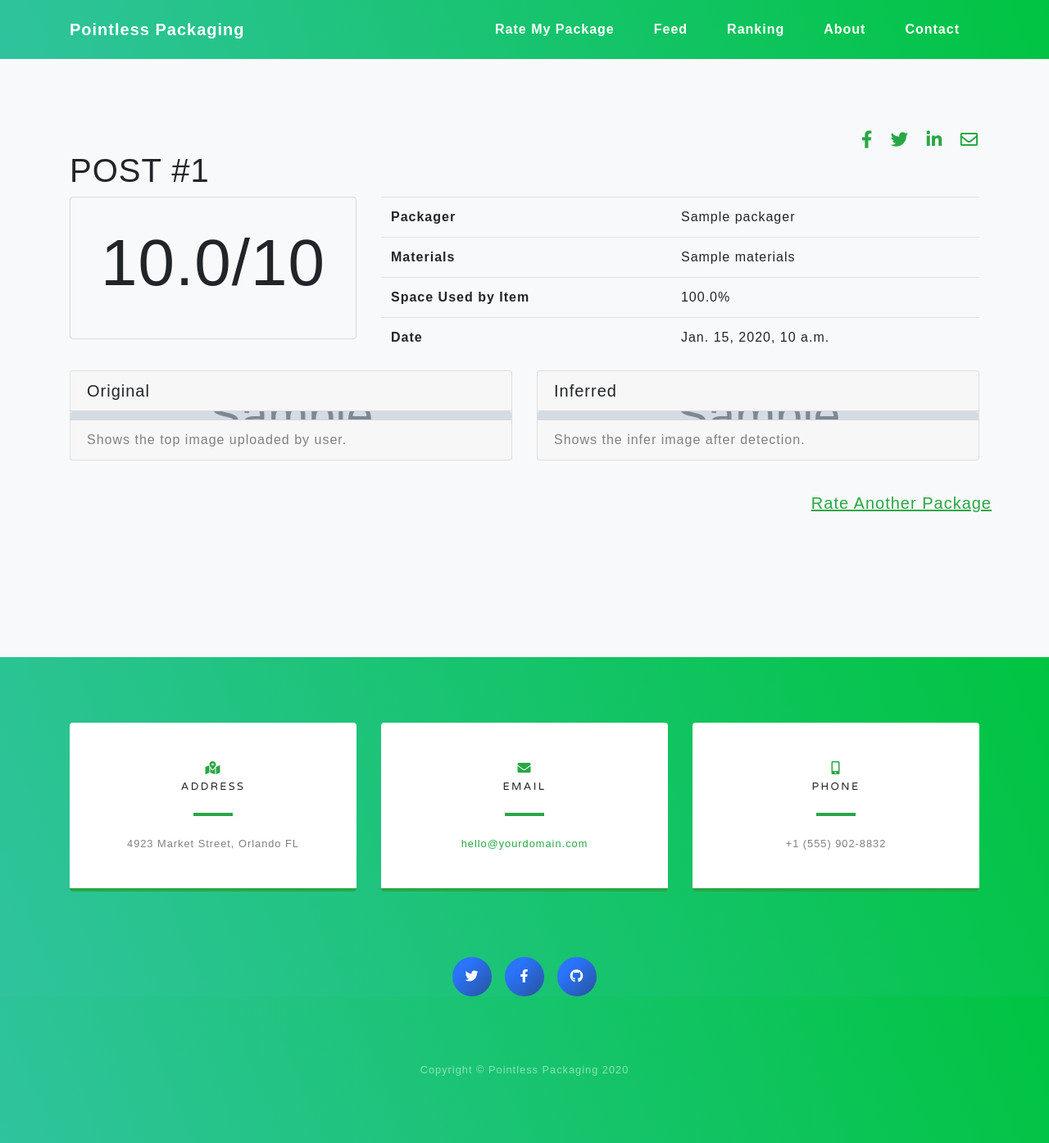
After one commit to PointlessPackaging/pointlesspackaging, a Django app: template PP_APP/server/frontend/templates/post.html in a window 1280 px wide. The commit adds this page. Shown: the whole page at 82% size. Run offline with Django 3.2, Linux system fonts and the light colour scheme; the template is opened without the code that fills it: most values are stand-ins (such as "Sample title", 1, 10 or a date in 2020); grey boxes marked "Sample" are stand-in pictures; parts of the project's set-up code (start-up, migrations or seed data) failed here and were passed over; some libraries are stand-ins or nearby versions; some web fonts are replaced.

Commit message:
implemented feed/[post] page

```diff
--- a/PP_APP/requirements.txt
+++ b/PP_APP/requirements.txt
@@ -64,3 +64,5 @@ urllib3==1.25.8
 Werkzeug==1.0.1
 wrapt==1.12.1
 djangorestframework-datatables==0.5.2
+django-mathfilters==1.0.0
+django-social-share==1.4.0
--- a/PP_APP/server/frontend/templates/base.html
+++ b/PP_APP/server/frontend/templates/base.html
@@ -7,6 +7,12 @@
       <meta name="viewport" content="width=device-width, initial-scale=1, shrink-to-fit=no">
       <meta name="description" content="">
       <meta name="author" content="">
+      <meta property="og:url"           content="{{ request.build_absolute_uri }}" />
+      <meta property="og:type"          content="website" />
+      <meta property="og:title"         content="{{ title }} - PointlessPackaging" />
+      <meta property="og:description"   content="Eliminate pointless packaging!" />
+      <meta property="og:image"         content="{{ meta_img }}" />
+
       <title> {{ title }} | Pointless Packaging</title>
 
        <!-- Bootstrap core CSS -->
--- /dev/null
+++ b/PP_APP/server/frontend/templates/post.html
@@ -0,0 +1,98 @@
+{% extends "base.html" %}
+{% load static %}
+{% load mathfilters %}
+{% load social_share %}
+{% block content %}
+<section id="about" class="about-section bg-light">
+   <div class="container">
+      <div class="row">
+         <ul class="navbar-nav ml-auto">
+            <li class="nav-item ml-auto">
+               <!--Facebook-->
+               <a class="fb-ic mr-3" role="button" href="https://www.facebook.com/sharer/sharer.php?u={{ request.build_absolute_uri }}" target="_blank">
+               <i class="fab fa-lg fa-facebook-f"></i>
+               </a>
+               <!--Twitter-->
+               <a class="tw-ic mr-3" role="button" href="https://twitter.com/intent/tweet?text={{ request.build_absolute_uri }}" target="_blank">
+               <i class="fab fa-lg fa-twitter"></i>
+               </a>
+               <!--Linkedin-->
+               <a class="li-ic mr-3" role="button" href="https://www.linkedin.com/shareArticle?mini=true&title=PointlessPackaging&url={{ request.build_absolute_uri }}" target="_blank">
+               <i class="fab fa-lg fa-linkedin-in"></i>
+               </a>
+               <!--Email-->
+               <a class="email-ic mr-3" role="button" href="mailto:?subject=Pointless%20Packaging&body={{ request.build_absolute_uri }}" target="_blank">
+               <i class="far fa-lg fa-envelope"></i>
+               </a>
+            </li>
+         </ul>
+      </div>
+      {% for key in pp_post %}
+      <h1>POST #{{ key.img_post.id }}</h1>
+      {% post_to_facebook "Post ID: {{key.img_post.id}}. Check it out!" key.get_absolute_url %}
+      <div class="row">
+         <div class="col-md-4">
+            <div class="card mb-3 bg-transparent" style="font-size: 80px; text-align: center;">
+               <div class="card-body">
+                  <p class="card-title">{{ key.score|stringformat:".1f" }}/10</p>
+               </div>
+            </div>
+         </div>
+         <div class="col-md-8">
+            <table class="table">
+               <tr>
+                  <th>Packager</th>
+                  <td>{{ key.packager.brand_name }}</td>
+               </tr>
+               <tr>
+                  <th>Materials</th>
+                  <td>{{ key.materials }}</td>
+               </tr>
+               <tr>
+                  <th>Space Used by Item</th>
+                  <td>{{ key.item_size|div:key.inner_size|mul:100|stringformat:".1f" }}%</td>
+               </tr>
+               <tr>
+                  <th>Date</th>
+                  <td>{{ key.img_post.date_posted }}</td>
+               </tr>
+            </table>
+         </div>
+      </div>
+      <div class="row">
+         <div class="col-md-6">
+            <div class="card">
+               <h5 class="card-header">Original</h5>
+               <img class="card-img-top" src="../../media/{{ key.img_post.top_img }}" height={{ width }}>
+               <div class="card-footer" style="color: gray;">
+                  Shows the top image uploaded by user.
+               </div>
+            </div>
+         </div>
+         <div class="col-md-6">
+            <div class="card">
+               <h5 class="card-header">Inferred</h5>
+               {% if key.img_post.infer_img %}
+               <img class="card-img-top" src="../../media/{{ key.img_post.infer_img }}" height={{ width }}>
+               {% else %}
+               <img class="card-img-top" src="../../media/{{ key.img_post.top_img }}" height={{ width }}>
+               {% endif %}
+               <div class="card-footer" style="color: gray;">
+                  Shows the infer image after detection.
+               </div>
+            </div>
+         </div>
+      </div>
+      {% endfor %}
+      <div class="row">
+         <ul class="navbar-nav ml-auto">
+            <li class="nav-item ml-auto">
+               <a class="nav-link active ml-aut" href="/rate">
+                  <h5 style="margin-top: 2rem; text-decoration: underline;">Rate Another Package</h5>
+               </a>
+            </li>
+         </ul>
+      </div>
+   </div>
+</section>
+{% endblock content %}
--- a/PP_APP/server/frontend/templates/rate.html
+++ b/PP_APP/server/frontend/templates/rate.html
@@ -59,7 +59,7 @@
             <label id="top-dropzone" class="dropzone top-dropzone" style="background: gray; top left no-repeat; background-size:cover;">
                <div class="text-dropzone text-center align-middle">
                   <h2>TOP VIEW</h2>
-                  <p>(Click OR Drag and Drop)</p>
+                  <p>Add an image</p>
                </div>
                <input type="file" hidden id="top_img" required>
             </label>
@@ -69,7 +69,7 @@
                <div class="text-center align-middle">
                   <div class="text-dropzone text-align-center">
                      <h2>LOGO VIEW</h2>
-                     <p>(Click OR Drag and Drop)</p>
+                     <p>Add an image</p>
                   </div>
                </div>
                <input type="file" hidden id="side_img" required>
--- a/PP_APP/server/server/settings.py
+++ b/PP_APP/server/server/settings.py
@@ -49,7 +49,9 @@ INSTALLED_APPS = [
     'corsheaders',
     'pp_api',
     'accounts',
-    'frontend'
+    'frontend',
+    'mathfilters',
+    'django_social_share',
 ]
 
 REST_FRAMEWORK = {
```
Also changed, not shown: PP_APP/server/frontend/templates/post_view.html (deleted, +0 -59 lines), PP_APP/server/frontend/templates/ranking.html (+6 -6 lines), PP_APP/server/frontend/views.py (+7 -2 lines).
